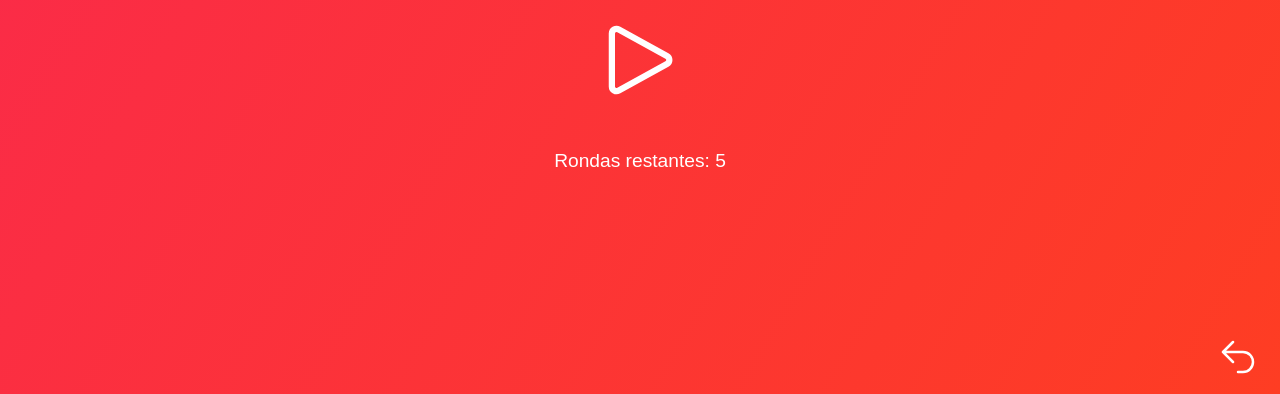
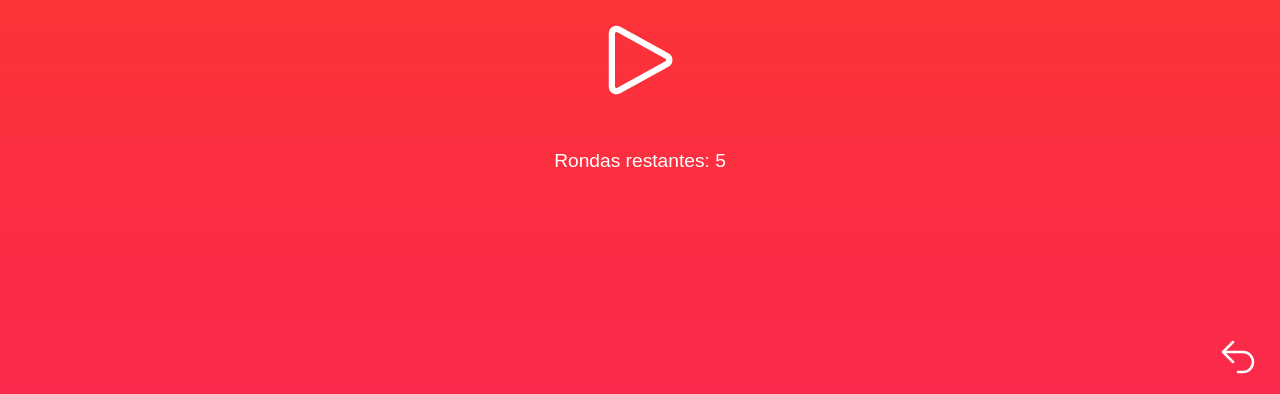
Before and after one commit to boscosoler/hiit, a plain HTML site: page index.html in a window 1280 px wide. Shown: the part 406-800 px from the top of the page. Drawn offline with Linux system fonts and the light colour scheme.

Commit message:
fondo + icono

```diff
--- a/app.js
+++ b/app.js
@@ -58,7 +58,7 @@ function updateUI() {
   playPauseBtn.innerHTML = state.running ? pauseSVG : playSVG;
   document.body.classList.toggle('high', state.mode === 'high');
   document.body.classList.toggle('low', state.mode === 'low');
-  document.querySelector('meta[name="theme-color"]').setAttribute('content', state.mode === 'high' ? '#ff4d4d' : '#4dff88');
+  document.querySelector('meta[name="theme-color"]').setAttribute('content', state.mode === 'high' ? '#fe3d23' : '#c2def5');
 }
 
 function formatTime(sec) {
--- a/style.css
+++ b/style.css
@@ -117,11 +117,11 @@ body {
 
 /* High/Low intensity backgrounds (set via JS) */
 body.high {
-  background: linear-gradient(300deg, #fe3d23, #fa294c);
+  background: linear-gradient(0deg, #fa294c, #fe3d23);
 }
 body.low {
   background: #00cc9c;
-  background: linear-gradient(300deg, #00cc9c, #c2def5)
+  background: linear-gradient(0deg, #00cc9c, #c2def5)
 }
 
 body.high, body.low {
```
Also changed, not shown: icon-192.png, icon-512.png, 1 other file.
